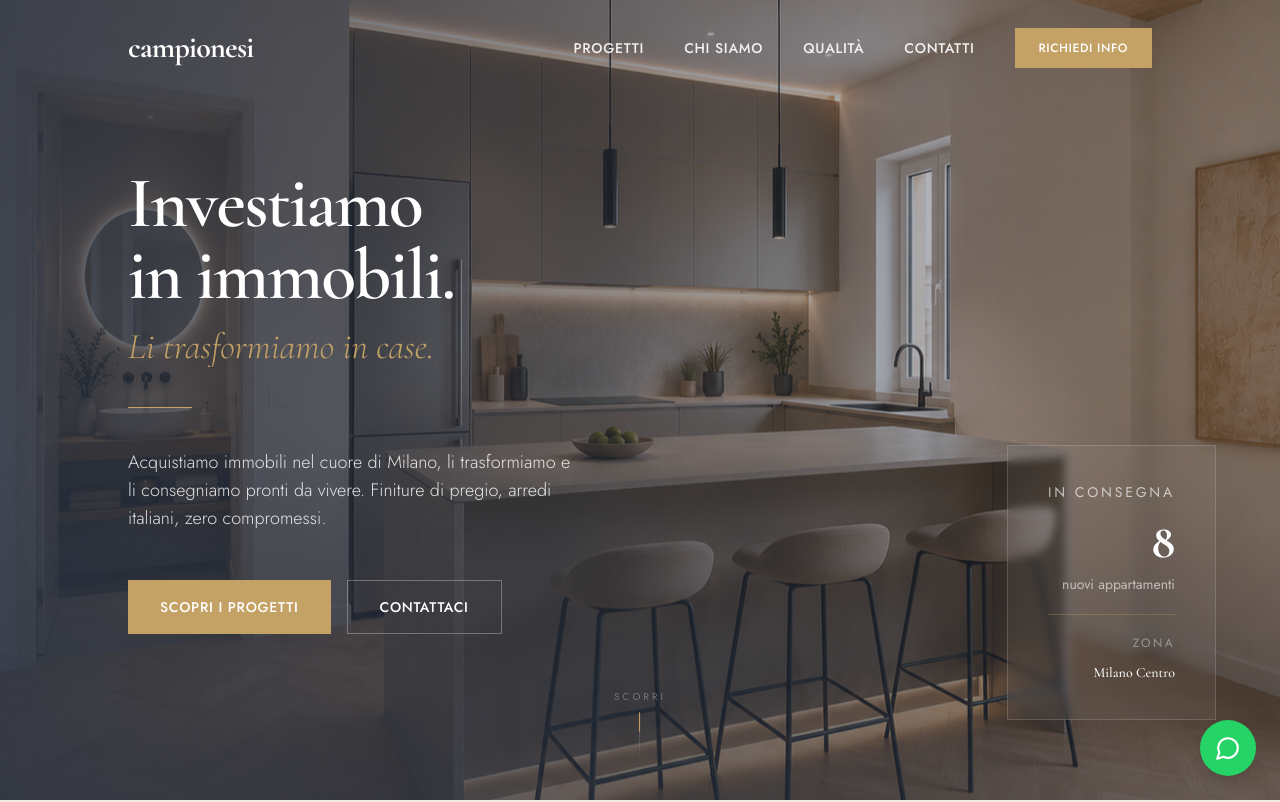
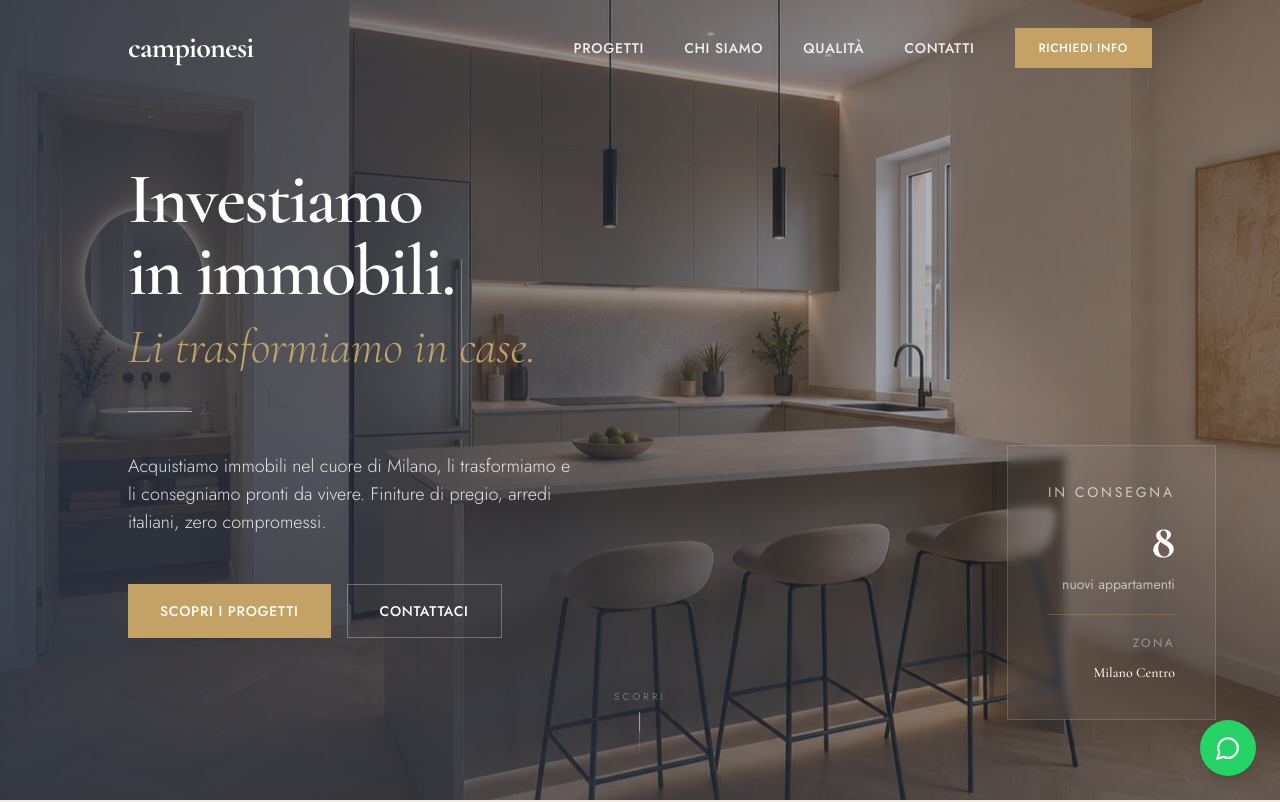
Before and after one commit to campionesi/campionesi, a Next.js app: page / in a window 1280 px wide. Shown: the top 802 px of the page. Built offline with nearby package versions, Linux system fonts and the light colour scheme.

Commit message:
ingrandita scritta hero

```diff
--- a/src/components/Hero.tsx
+++ b/src/components/Hero.tsx
@@ -59,7 +59,7 @@ export default function Hero() {
               initial={{ y: '100%' }}
               animate={{ y: 0 }}
               transition={{ duration: 0.9, delay: 0.85, ease: [0.16, 1, 0.3, 1] }}
-              className="font-serif text-2xl md:text-3xl lg:text-4xl font-light text-brand-oro italic"
+              className="font-serif text-3xl md:text-4xl lg:text-5xl font-light text-brand-oro italic"
             >
               Li trasformiamo in case.
             </motion.p>
```
